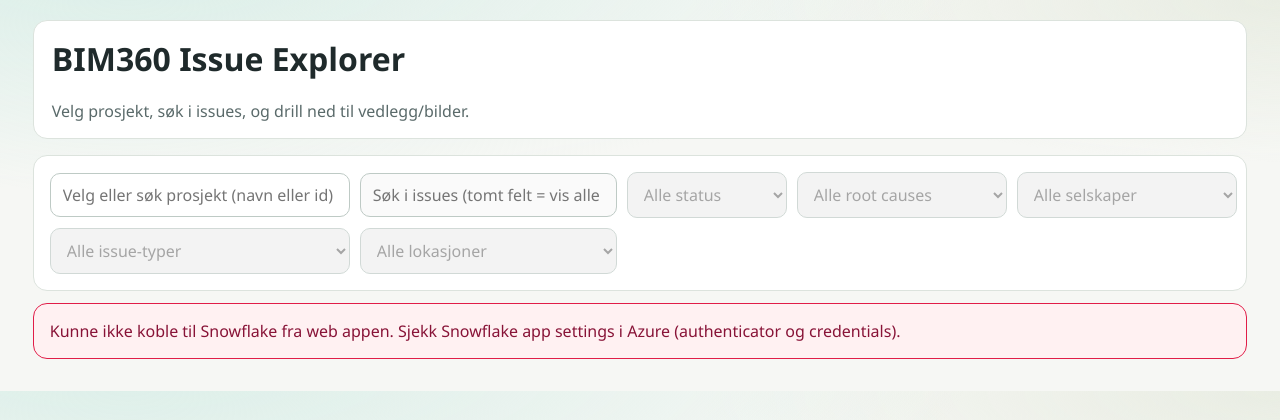
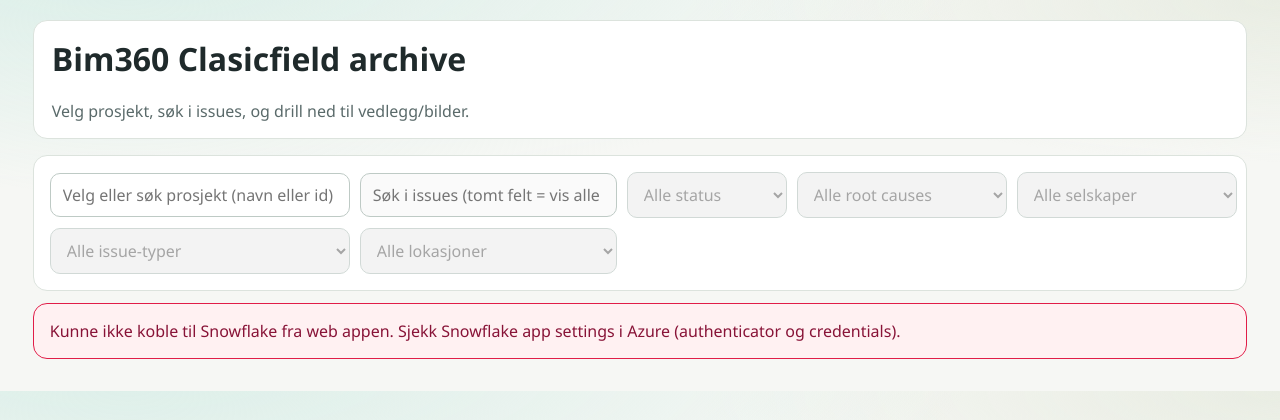
Before and after one commit to sandvike/bim360browser, a Flask app: page / in a window 1280 px wide. Shown: the top 420 px of the page. Run offline with Flask 3, Linux system fonts and the light colour scheme.

Commit message:
Rename app header to Bim360 Clasicfield archive

```diff
--- a/app.py
+++ b/app.py
@@ -201,7 +201,7 @@
     <div class="wrap">
         <header class="top">
             <div class="topbar">
-                <h1>BIM360 Issue Explorer</h1>
+                <h1>Bim360 Clasicfield archive</h1>
                 <div>
                     {% if session.get("is_authenticated") %}
                         <span class="sub">Innlogget som {{ session.get("user_name") }}</span>
--- a/templates/base.html
+++ b/templates/base.html
@@ -151,7 +151,7 @@
   <div class="wrap">
     <header class="top">
       <div class="topbar">
-        <h1>BIM360 Issue Explorer</h1>
+        <h1>Bim360 Clasicfield archive</h1>
         <div>
           {% if session.get("is_authenticated") %}
             <span class="sub">Innlogget som {{ session.get("user_name") }}</span>
```
